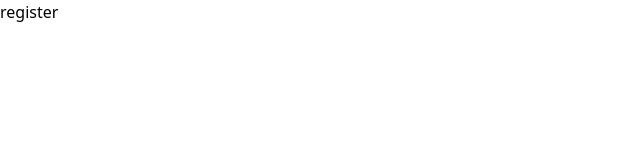
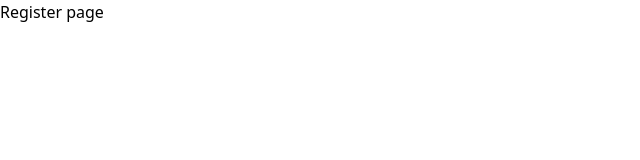
Before and after one commit to lucianobs2/react-fincheck, a React (Vite) app: page /register in a window 1280 px wide. Shown: the top 160 px of the page, without its empty margins (0-640 px from the left). Built offline with nearby package versions, Linux system fonts and the light colour scheme.

Commit message:
feat: create initial configs pages login and register

```diff
--- a/src/Router/index.tsx
+++ b/src/Router/index.tsx
@@ -1,4 +1,7 @@
 import { BrowserRouter, Route, Routes } from 'react-router-dom';
+import { Dashboard } from '../ui/pages/Dashboard';
+import { Login } from '../ui/pages/Login';
+import { Register } from '../ui/pages/Register';
 import { AuthGuard } from './AuthGuard';
 
 export function Router() {
@@ -6,12 +9,12 @@ export function Router() {
     <BrowserRouter>
       <Routes>
         <Route element={<AuthGuard isPrivate={false} />}>
-          <Route path="/login" element={<h1>Login</h1>} />
-          <Route path="/register" element={<h1>register</h1>} />
+          <Route path="/login" element={<Login />} />
+          <Route path="/register" element={<Register />} />
         </Route>
 
         <Route element={<AuthGuard isPrivate />}>
-          <Route path="/" element={<h1>PRIVATE</h1>} />
+          <Route path="/" element={<Dashboard />} />
         </Route>
       </Routes>
     </BrowserRouter>
--- /dev/null
+++ b/src/ui/pages/Dashboard/index.tsx
@@ -0,0 +1,3 @@
+export function Dashboard() {
+  return <h1>Dashboard page</h1>;
+}
--- /dev/null
+++ b/src/ui/pages/Login/index.tsx
@@ -0,0 +1,3 @@
+export function Login() {
+  return <h1>Login page</h1>;
+}
--- /dev/null
+++ b/src/ui/pages/Register/index.tsx
@@ -0,0 +1,3 @@
+export function Register() {
+  return <h1>Register page</h1>;
+}
```
